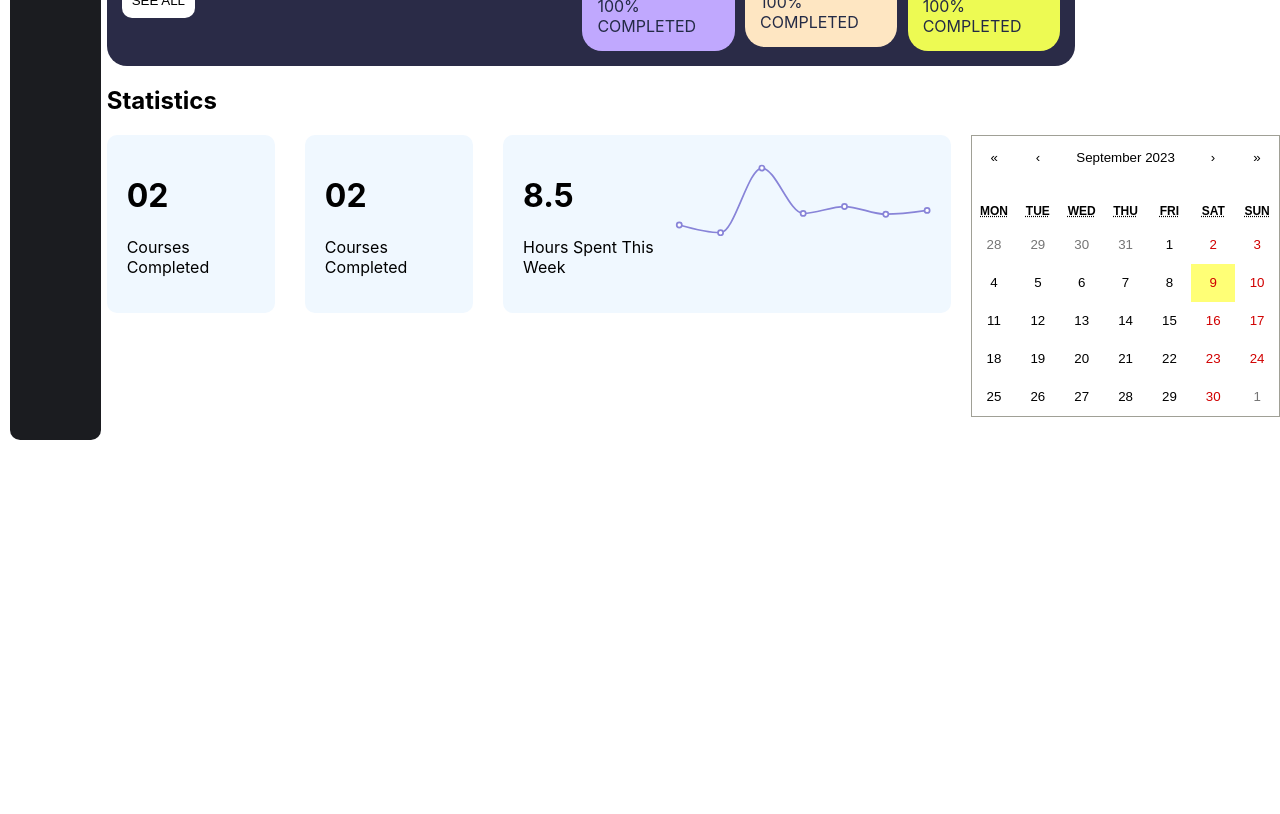
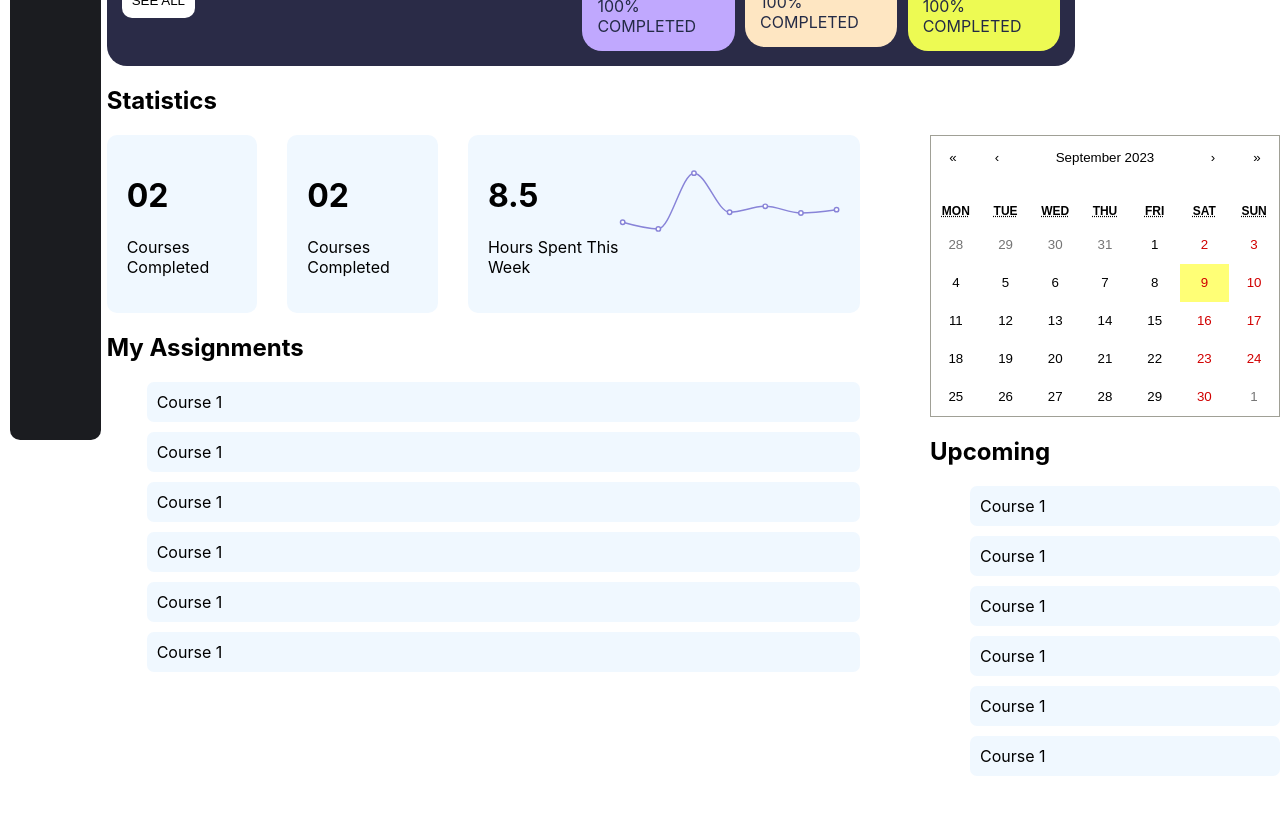
Before and after one commit to vighneshadelkar/SIH-HACKATHON-MERN, a React (Create React App) app in the folder client/: page /profile in a window 1280 px wide. Shown: the part 340-1154 px from the top of the page. Before the commit the page ends 800 px from the top, so only its background shows below. Built offline with nearby package versions, Linux system fonts and the light colour scheme.

Commit message:
changes in stats page flex

```diff
--- a/client/src/components/Stats/Stats.css
+++ b/client/src/components/Stats/Stats.css
@@ -5,7 +5,7 @@
     height: fit-content;
 }
 
-.statsContainer{
+.Cards{
     display: flex;
     gap: 30px;
 }
@@ -16,5 +16,19 @@
 
 .stats{
     display: flex;
-    gap: 20px;
+    gap: 70px;
+    height: 100vh;
 }
+
+.courseList{
+    list-style: none;
+    gap: 10px;
+    margin-left: 0;
+}
+
+.listItem{
+    background-color: aliceblue;
+    padding: 10px;
+    border-radius: 7px;
+    margin-bottom: 10px;
+}
--- a/client/src/components/Stats/Stats.jsx
+++ b/client/src/components/Stats/Stats.jsx
@@ -7,6 +7,7 @@ export default function Stats() {
   return (
     <div className="stats">
       <div className="statsContainer">
+        <div className="Cards">
           <div className="statsCard">
             <h1>02</h1>
             <p>Courses Completed</p>
@@ -23,7 +24,28 @@ export default function Stats() {
             <StatsChart />
           </div>
         </div>
-      <Calendar />
+        <h2>My Assignments</h2>
+        <ul className="courseList">
+          <li className="listItem">Course 1</li>
+          <li className="listItem">Course 1</li>
+          <li className="listItem">Course 1</li>
+          <li className="listItem">Course 1</li>
+          <li className="listItem">Course 1</li>
+          <li className="listItem">Course 1</li>
+        </ul>
+      </div>
+      <div className="col2">
+        <Calendar id="calender" />
+        <h2>Upcoming</h2>
+        <ul className="courseList">
+          <li className="listItem">Course 1</li>
+          <li className="listItem">Course 1</li>
+          <li className="listItem">Course 1</li>
+          <li className="listItem">Course 1</li>
+          <li className="listItem">Course 1</li>
+          <li className="listItem">Course 1</li>
+        </ul>
+      </div>
     </div>
   );
 }
```
Lines whose indentation alone changed are shown as unchanged.
